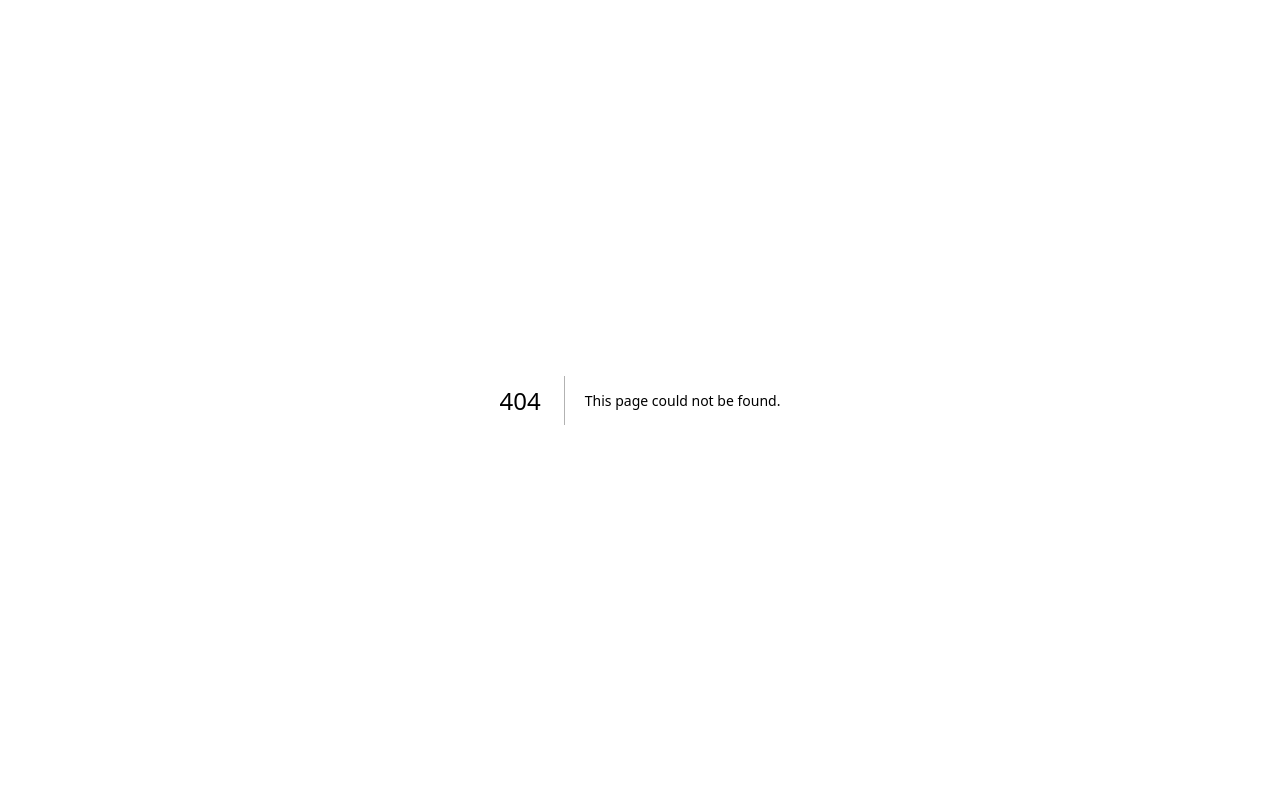
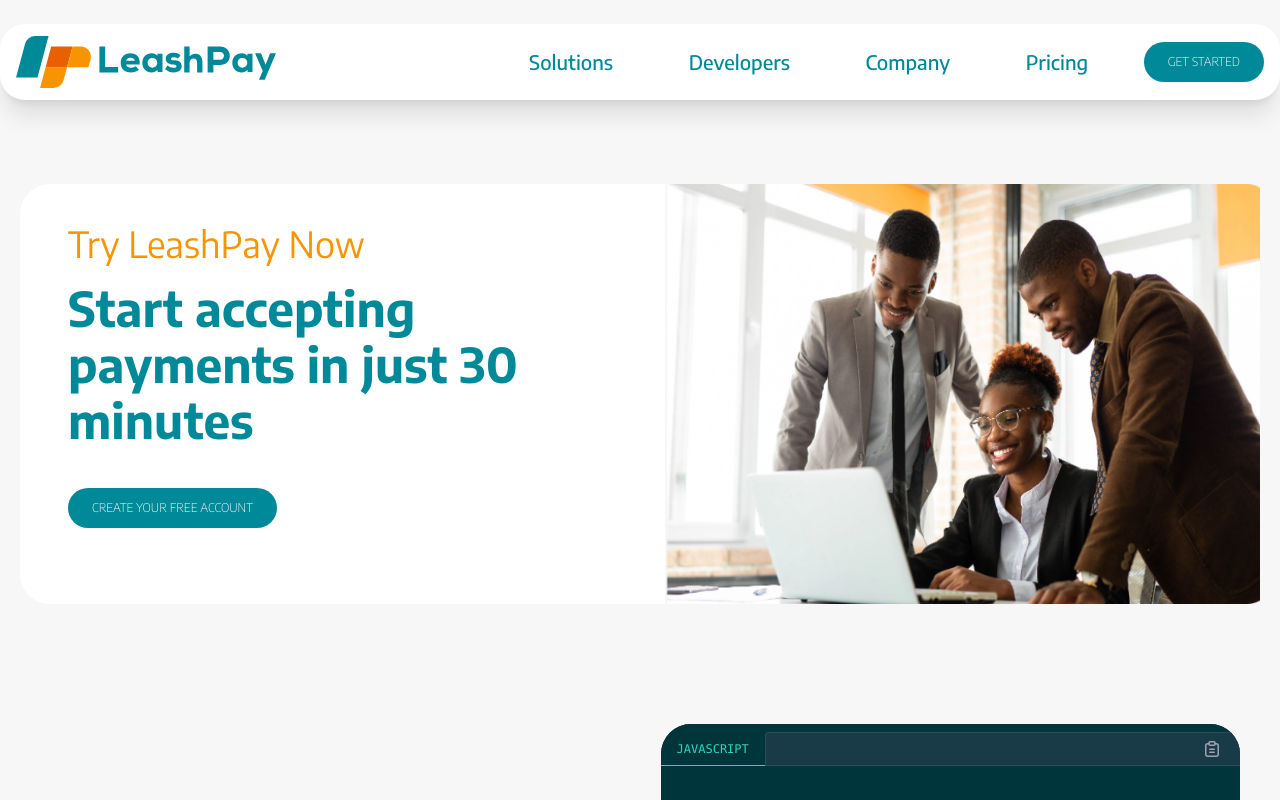
Before and after one commit to Leash-Pay/leashpay-web, a Next.js app in the folder site/: page /pricing in a window 1280 px wide. Before the commit this address had no page. Shown: the top 800 px of the page. Built offline with nearby package versions, Linux system fonts and the light colour scheme.

Commit message:
added cta component to pricing page

```diff
--- /dev/null
+++ b/site/src/app/pricing/components/TryLeashPay.tsx
@@ -0,0 +1,39 @@
+import React from "react";
+import Image from "next/image";
+import { PrimaryButton } from "@/components/customUI";
+
+const TryLeashPay = () => {
+  return (
+    <div className="container mx-auto max-w-7xl  flex flex-col lg:flex-row  px-5 h-[567px] sm:h-[420px]">
+      <div className="w-full h-full  rounded-b-[30px]  lg:rounded-l-[30px] lg:rounded-br-none bg-white p-6 lg:p-10 lg:px-12 flex flex-col gap-10">
+        <div className="">
+          <h1 className="text-secondary text-3xl md:text-4xl mb-4">
+            Try LeashPay Now
+          </h1>
+          <h2 className="text-primary font-bold text-3xl md:text-5xl md:leading-[3.5rem]">
+            Start accepting payments in just 30 minutes
+          </h2>
+        </div>
+        <div>
+          <PrimaryButton text="Create your free account" />
+        </div>
+      </div>
+      <div className="w-full h-full   order-first lg:order-last">
+        <div className=" h-full w-full relative">
+          <Image
+            alt=""
+            src="/assets/img/pricing.png"
+            blurDataURL="/assets/img/pricing.png"
+            unoptimized
+            // width={1424}
+            //   height={479}
+            fill
+            className="absolute h-full w-full rounded-r-7xl"
+          />
+        </div>
+      </div>
+    </div>
+  );
+};
+
+export default TryLeashPay;
--- /dev/null
+++ b/site/src/app/pricing/page.tsx
@@ -0,0 +1,18 @@
+import MainLayout from "@/components/layouts/MainLayout";
+import DocumentationSection from "@/components/pages/homePage/DocumentationSection";
+import React from "react";
+import TryLeashPay from "./components/TryLeashPay";
+
+const PricingPage = () => {
+  return (
+    <MainLayout>
+      <div className="flex flex-col gap-20 md:mt-10">
+        <TryLeashPay />
+        <DocumentationSection />
+        <div className="my-10"></div>
+      </div>
+    </MainLayout>
+  );
+};
+
+export default PricingPage;
--- a/site/src/components/footer/index.tsx
+++ b/site/src/components/footer/index.tsx
@@ -23,7 +23,7 @@ const NavItems = () => {
         <Link href="/inpersonpayment">Solutions</Link>
       </li>
       <li className="hover:underline decoration-secondary underline-offset-4">
-        <Link href="/">Pricing</Link>
+        <Link href="/pricing">Pricing</Link>
       </li>
       <li className="hover:underline decoration-secondary underline-offset-4">
         <Link href="/privacypolicy">Privacy Policy</Link>
--- a/site/src/components/navbar/index.tsx
+++ b/site/src/components/navbar/index.tsx
@@ -116,7 +116,9 @@ const Index = () => {
             <button className="px-5">
               <Link href="/company">Company</Link>
             </button>
-            <button className="px-5">Pricing</button>
+            <button className="px-5">
+              <Link href="/pricing">Pricing</Link>
+            </button>
 
             <PrimaryButton text="Get Started" href="/signin" />
           </div>
--- a/site/src/components/pages/homePage/DocumentationSection.tsx
+++ b/site/src/components/pages/homePage/DocumentationSection.tsx
@@ -6,7 +6,7 @@ const DocumentationSection = () => {
   return (
     <section className=" customContainer">
       <div className="bg-transparent flex flex-col lg:flex-row customHomepageSection">
-        <div className="flex flex-col gap-10 w-full  sm:p-10 md:p-6 ">
+        <div className="flex flex-col gap-10 w-full px-6  sm:p-10 md:p-6 ">
           <h1 className="text-secondary headerText1 md:leading-[4.5rem]">
             Explore our guides and documentation.
           </h1>
```
Also changed, not shown: site/public/assets/img/pricing.png (added).
